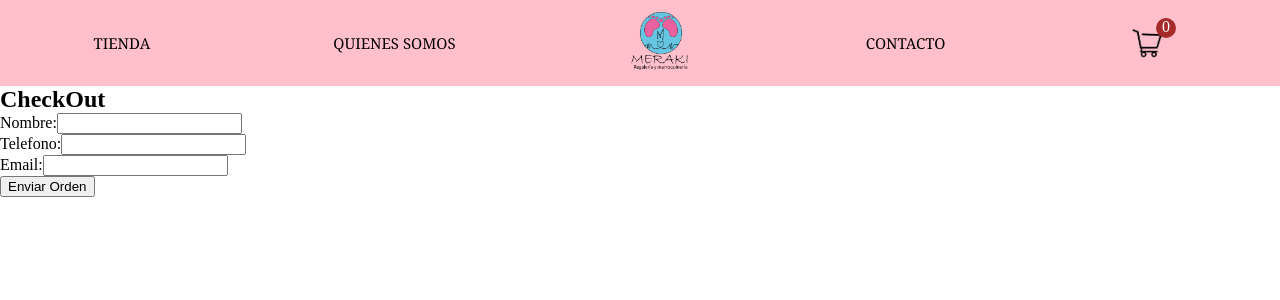
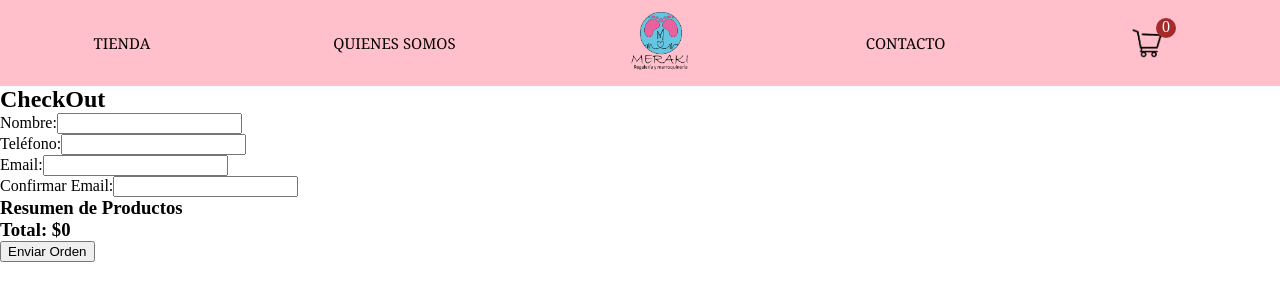
Before and after one commit to franezeq/PreEntrega1-BarrientosFranco, a React (Vite) app: page /checkout in a window 1280 px wide. Shown: the top 300 px of the page. Built offline with nearby package versions, Linux system fonts and the light colour scheme.

Commit message:
Cambios finales

```diff
--- a/src/components/ChekOut.jsx
+++ b/src/components/ChekOut.jsx
@@ -1,6 +1,4 @@
-
 import { useState, useContext } from "react";
-
 import { getFirestore, collection, addDoc } from "firebase/firestore";
 import { ListCartContext } from "./CartContext";
 
@@ -9,10 +7,16 @@ const CheckOut = () => {
     const [name, setName] = useState("");
     const [phone, setPhone] = useState("");
     const [email, setEmail] = useState("");
+    const [confirmEmail, setConfirmEmail] = useState("");
     const [orderId, setOrderId] = useState(null);
 
     const handleSubmit = async (e) => {
         e.preventDefault();
+
+        if (email !== confirmEmail) {
+            alert("Los correos electrónicos no coinciden");
+            return;
+        }
 
         const db = getFirestore();
         const ordersCollection = collection(db, "orders");
@@ -21,6 +25,7 @@ const CheckOut = () => {
             buyer: { name, phone, email },
             items: listCart,
             date: new Date(),
+            total: listCart.reduce((acc, product) => acc + (product.cantidad * product.precio), 0),
         };
 
         try {
@@ -31,6 +36,8 @@ const CheckOut = () => {
             console.error("Error: ", error);
         }
     };
+
+    const total = listCart.reduce((acc, product) => acc + (product.cantidad * product.precio), 0);
 
     return (
         <div>
@@ -44,13 +51,24 @@ const CheckOut = () => {
                         <input type="text" value={name} onChange={(e) => setName(e.target.value)} required />
                     </div>
                     <div>
-                        <label>Telefono:</label>
+                        <label>Teléfono:</label>
                         <input type="text" value={phone} onChange={(e) => setPhone(e.target.value)} required />
                     </div>
                     <div>
                         <label>Email:</label>
                         <input type="email" value={email} onChange={(e) => setEmail(e.target.value)} required />
                     </div>
+                    <div>
+                        <label>Confirmar Email:</label>
+                        <input type="email" value={confirmEmail} onChange={(e) => setConfirmEmail(e.target.value)} required />
+                    </div>
+                    <h3>Resumen de Productos</h3>
+                    {listCart.map((product) => (
+                        <div key={product.id}>
+                            <p>{product.titulo} - Cantidad: {product.cantidad} - Precio: ${product.precio} - Subtotal: ${product.cantidad * product.precio}</p>
+                        </div>
+                    ))}
+                    <h3>Total: ${total}</h3>
                     <button type="submit">Enviar Orden</button>
                 </form>
             )}
```
